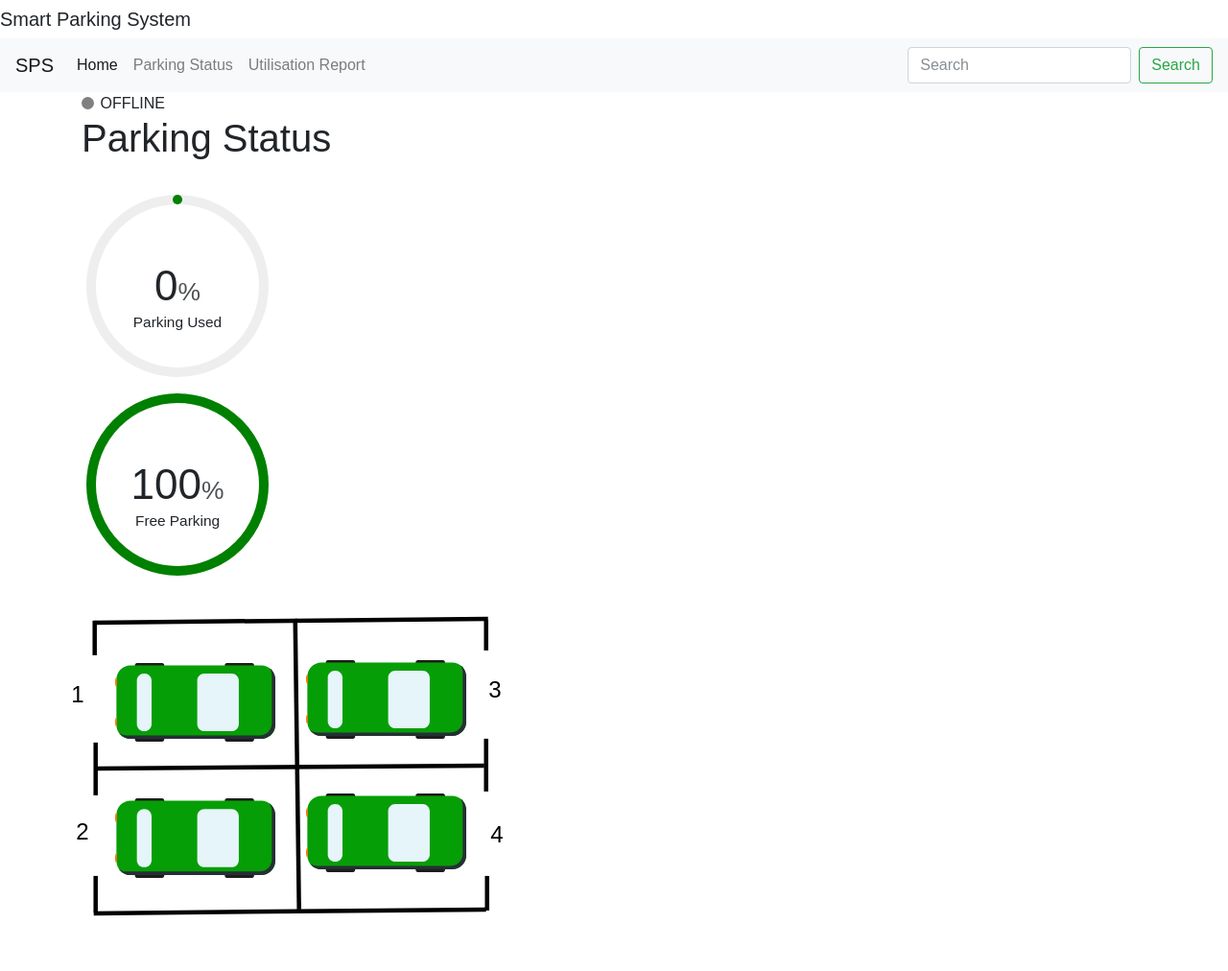
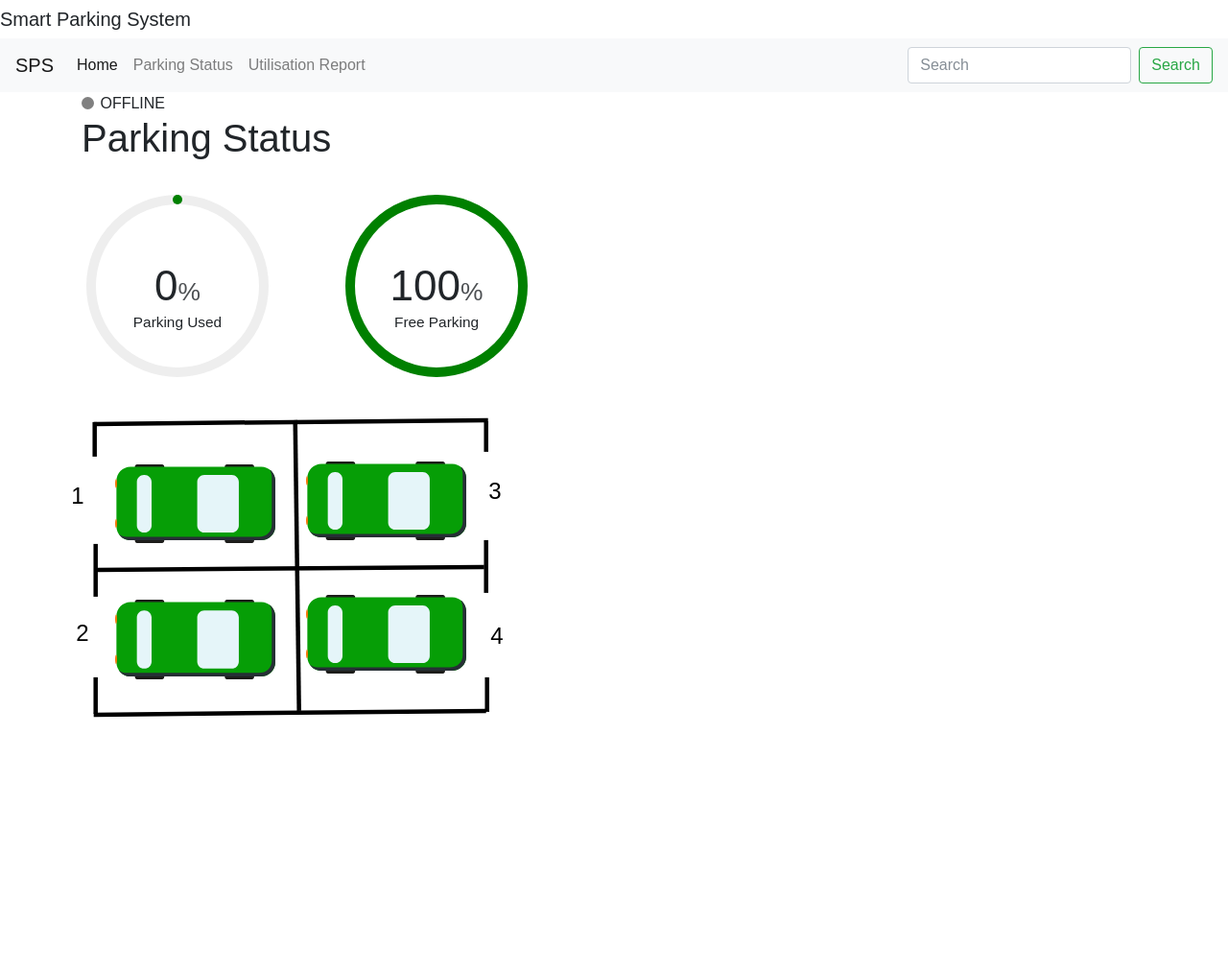
Before and after one commit to bluedextermini/smapar, a plain HTML site: page index.html in a window 1280 px wide. Shown: the whole page at 96% size. After the commit the page ends 805 px from the top, so only its background shows below. Drawn offline with Linux system fonts and the light colour scheme.

Commit message:
alignment fixed

```diff
--- a/index.html
+++ b/index.html
@@ -56,24 +56,25 @@
 
 
 							</h1>
-						<section>
 
+						<div class="grid-container">
+							<div class="item-1">
 							<ng-gauge size="200" type="full" thick="10"
 							  min="0" max="100" value="(occupied/totalParking*100)"
 							  cap="round" label="Parking Used" append="%" thresholds="thresholdOptions"
 							  foreground-color="red" background-color="#EEE">
 							</ng-gauge>
-
-						</section>
-						<section>
-
+							</div>
+							<div class="item-2">
 								<ng-gauge size="200" type="full" thick="10"
 									  min="0" max="100" value="(totalParking-occupied)/totalParking*100"
 									  cap="round" label="Free Parking" append="%" thresholds="thresholdOptions1"
 									  foreground-color="green" background-color="#EEE">
 								</ng-gauge>
+							</div>
 
-						</section>
+						</div>
+
 						<section>
 
 							<div id='carParkingStatus'>
--- a/styles/styles.css
+++ b/styles/styles.css
@@ -213,3 +213,10 @@ div#pulse {
   0% {box-shadow: 0px 0px 0px 0px rgba(888, 0, 0, 1);}
   100% {box-shadow: 0px 0px 0px 50px rgba(0, 0, 0, 0.0);}
 }
+
+
+ .grid-container {
+    display: grid;
+    grid-template-columns: 250px 250px;
+    grid-gap: 20px;
+}
```
Lines whose indentation alone changed are shown as unchanged.
